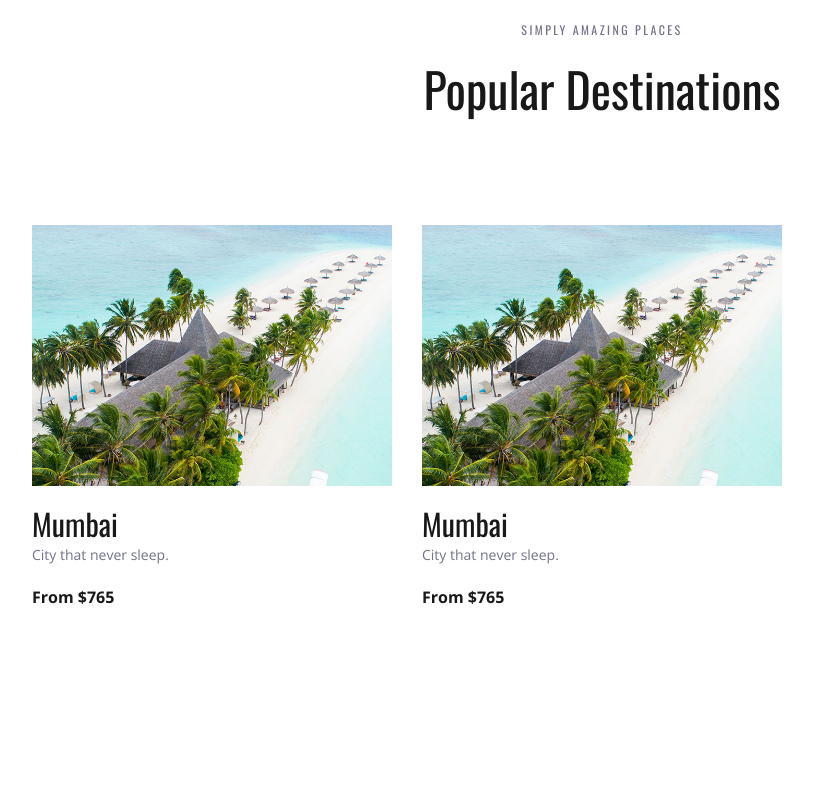
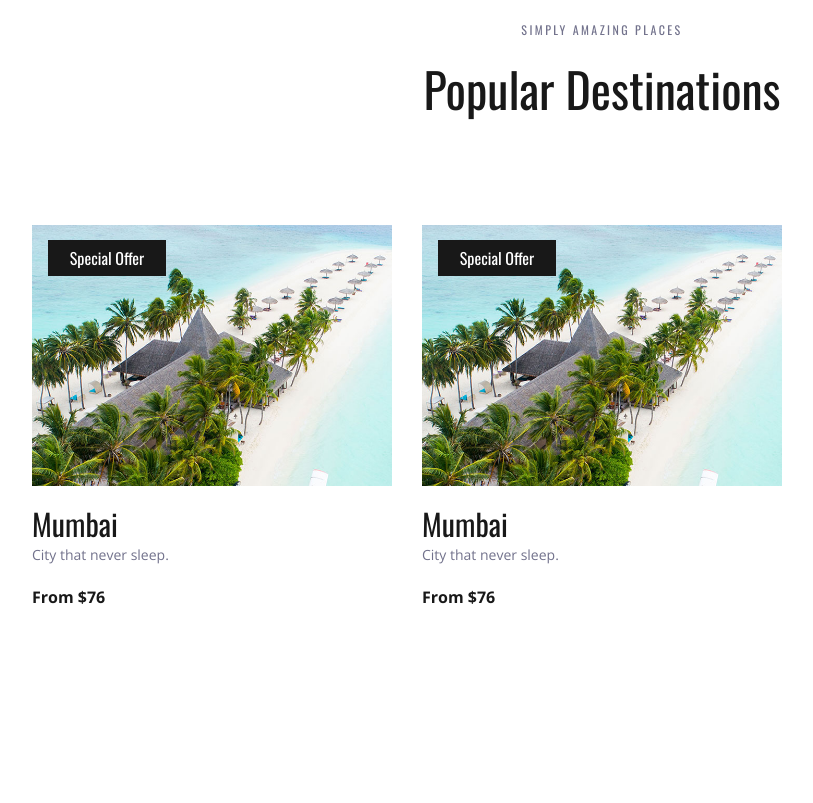
Before and after one commit to Harvindar994/Travello, a Django app: page / in a window 1280 px wide. Shown: the part 1260-2063 px from the top of the page, without its empty margins (38-851 px from the left). Run offline with Django 3.2, Linux system fonts and the light colour scheme; some libraries are stand-ins or nearby versions.

Commit message:
Destination section working well

```diff
--- a/travello/Application/views.py
+++ b/travello/Application/views.py
@@ -1,21 +1,17 @@
 from django.shortcuts import render
 from django.http import HttpResponse
-from models import Destination
+from .models import Destination
 
 # Create your views here.
 # Create your models here.
-class Destination:
-    image: str
-    destination: str
-    description: str
-    price: int
 
 def home(request):
     destination = Destination()
     destination.image = "destination_1.jpg"
     destination.destination = "Mumbai"
     destination.description = "City that never sleep."
-    destination.price = 765
+    destination.price = 76
+    destination.offer = True
     return render(request, "index.html", {'destini': [destination, destination]})
 
 
--- a/travello/templates/index.html
+++ b/travello/templates/index.html
@@ -254,7 +254,7 @@
 						<div class="destination item">
 							<div class="destination_image">
 								<img src="{{image}}/{{dest.image}}" alt="">
-								{% if dest.spcialOffer %}
+								{% if dest.offer %}
 								<div class="spec_offer text-center"><a href="#">Special Offer</a></div>
 								{% endif %}
 							</div>
```
